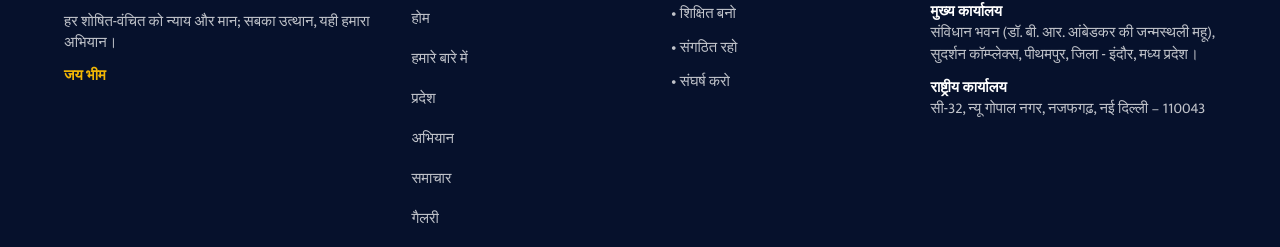
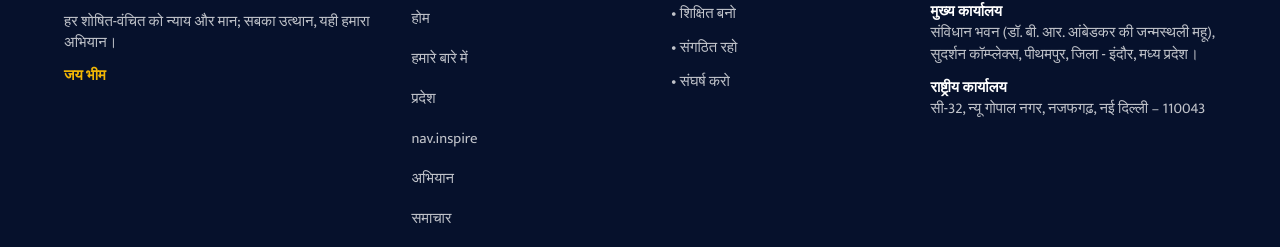
Before and after one commit to adityakumar43/bhim-army-blue-panther, a React (Vite) app in the folder frontend/: page / in a window 1280 px wide. Shown: the part 2819-3066 px from the top of the page. Built offline with nearby package versions, Linux system fonts and the light colour scheme; no server answers.

Commit message:
added inspirations in footer

```diff
--- a/frontend/src/components/Footer.jsx
+++ b/frontend/src/components/Footer.jsx
@@ -4,7 +4,7 @@ import { ORG } from '../lib/orgInfo.js'
 
 export default function Footer() {
   const { t } = useTranslation()
-  const links = [['/', t('nav.home')], ['/about', t('nav.about')], ['/leadership/states', t('nav.states')], ['/campaigns', t('nav.campaigns')], ['/news', t('nav.news')],
+  const links = [['/', t('nav.home')], ['/about', t('nav.about')], ['/leadership/states', t('nav.states')], ['/inspirations', t('nav.inspire')], ['/campaigns', t('nav.campaigns')], ['/news', t('nav.news')],
   ['/gallery', t('nav.gallery')], ['/join', t('nav.join')], ['/donate', t('cta.donate')]]
   const path = ['educate', 'organize', 'struggle'].map((k) => t(`about.${k}.title`))
   const head = 'mb-3 border-b border-white/10 pb-2 text-sm font-extrabold tracking-wide uppercase sm:mb-4 sm:pb-3'
```
